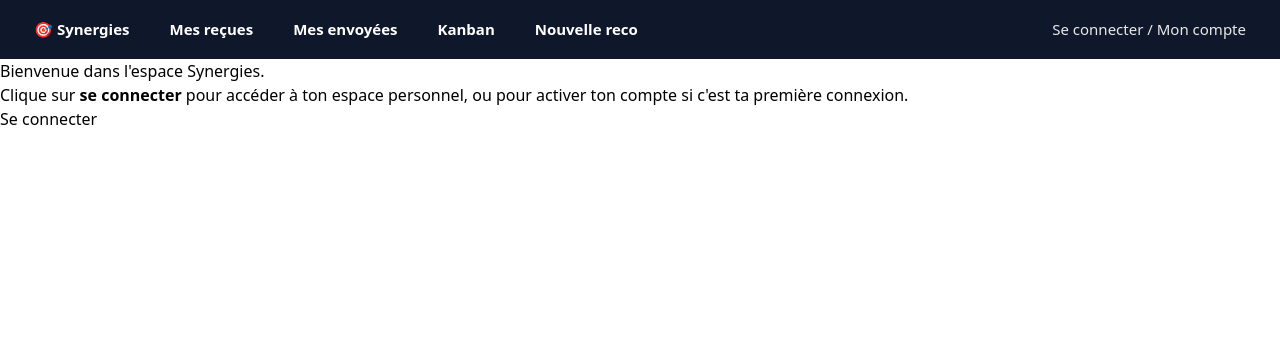
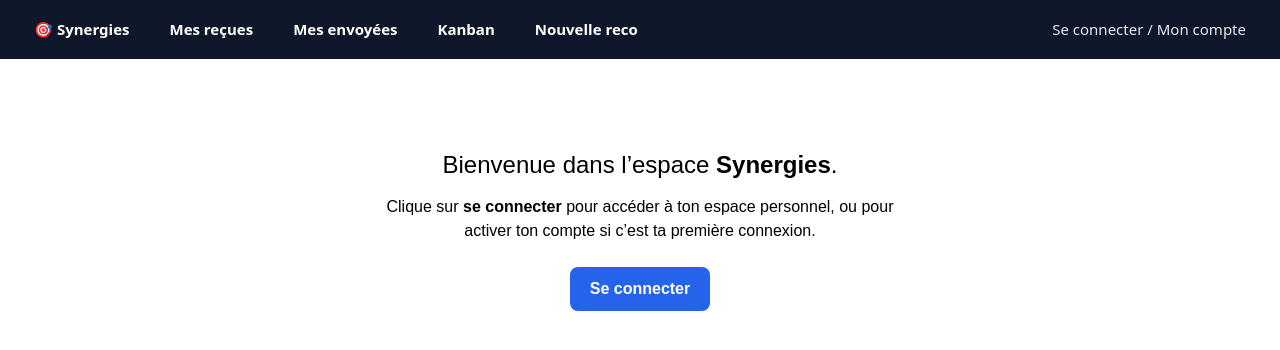
Before and after one commit to SamKTA/synergies-app, a Next.js app: page / in a window 1280 px wide. Shown: the top 350 px of the page. Built offline with nearby package versions, Linux system fonts and the light colour scheme; no server answers.

Commit message:
Update page.tsx

```diff
--- a/app/page.tsx
+++ b/app/page.tsx
@@ -1,6 +1,7 @@
 'use client'
 import { useEffect, useState } from 'react'
 import { createClient } from '@supabase/supabase-js'
+import Link from 'next/link'
 
 const supabase = createClient(
   process.env.NEXT_PUBLIC_SUPABASE_URL!,
@@ -9,55 +10,62 @@ const supabase = createClient(
 
 export default function HomePage() {
   const [userEmail, setUserEmail] = useState<string | null>(null)
-  const [userId, setUserId] = useState<string | null>(null)
-  const [fullName, setFullName] = useState<string | null>(null)
 
   useEffect(() => {
-    const run = async () => {
+    const fetchData = async () => {
       const { data } = await supabase.auth.getUser()
-      if (data?.user) {
-        setUserEmail(data.user.email ?? null)
-        setUserId(data.user.id)
-
-        const { data: emp } = await supabase
-          .from('employees')
-          .select('first_name, last_name')
-          .eq('user_id', data.user.id)
-          .maybeSingle()
-
-        if (emp?.first_name && emp?.last_name) {
-          setFullName(`${emp.first_name} ${emp.last_name}`)
+      if (data?.user?.email) {
+        setUserEmail(data.user.email)
       }
     }
-    }
-    run()
+    fetchData()
   }, [])
 
   return (
-    <main className="min-h-screen flex items-center justify-center bg-white px-4">
-      <div className="text-center max-w-lg space-y-4">
-        {userEmail && userId && fullName ? (
+    <main style={{
+      maxWidth: 600,
+      margin: '64px auto',
+      padding: 24,
+      fontFamily: 'sans-serif',
+      textAlign: 'center'
+    }}>
+      <h1 style={{ fontSize: '24px', marginBottom: 12 }}>
+        Bienvenue dans l’espace <b>Synergies</b>.
+      </h1>
+
+      {!userEmail && (
         <>
-            <h1 className="text-3xl font-bold">Bonjour {fullName} 👋</h1>
-            <p className="text-gray-700 text-lg">
-              Bienvenue dans l'espace Synergies.
+          <p>
+            Clique sur <b>se connecter</b> pour accéder à ton espace personnel,
+            ou pour activer ton compte si c’est ta première connexion.
           </p>
-          </>
-        ) : (
-          <>
-            <h1 className="text-3xl font-bold">Bienvenue dans l'espace Synergies.</h1>
-            <p className="text-gray-700 text-lg">
-              Clique sur <strong>se connecter</strong> pour accéder à ton espace personnel, ou pour activer ton compte si c'est ta première connexion.
-            </p>
-            <a
+
+          <Link
             href="/login"
-              className="inline-block mt-2 px-5 py-2 bg-blue-600 text-white rounded-md shadow hover:bg-blue-700 transition"
+            style={{
+              display: 'inline-block',
+              marginTop: 24,
+              padding: '10px 20px',
+              backgroundColor: '#2563eb',
+              color: 'white',
+              borderRadius: 8,
+              textDecoration: 'none',
+              fontWeight: 'bold',
+              transition: 'background 0.2s ease'
+            }}
+            onMouseOver={e => (e.currentTarget.style.backgroundColor = '#1e40af')}
+            onMouseOut={e => (e.currentTarget.style.backgroundColor = '#2563eb')}
           >
             Se connecter
-            </a>
+          </Link>
         </>
       )}
-      </div>
+
+      {userEmail && (
+        <p>
+          Connecté en tant que <b>{userEmail}</b>
+        </p>
+      )}
     </main>
   )
 }
```
Lines whose indentation alone changed are shown as unchanged.
